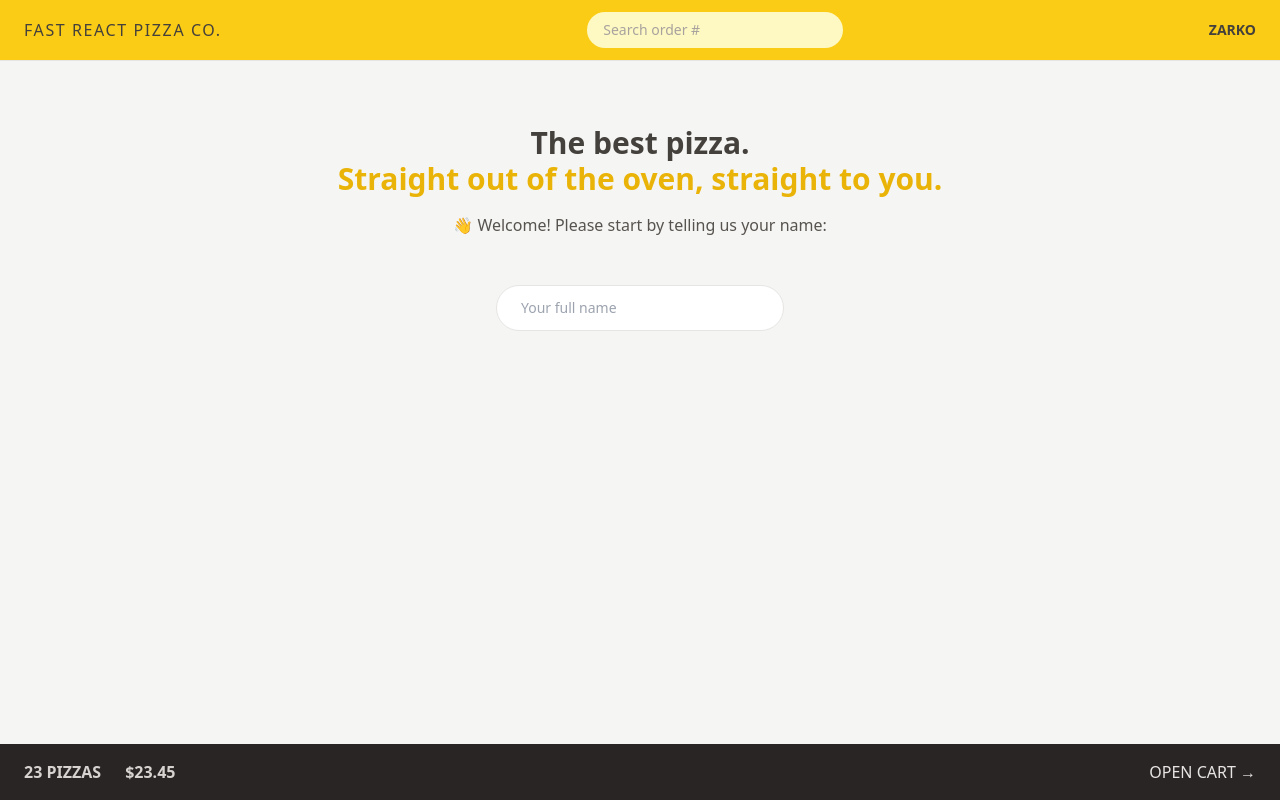
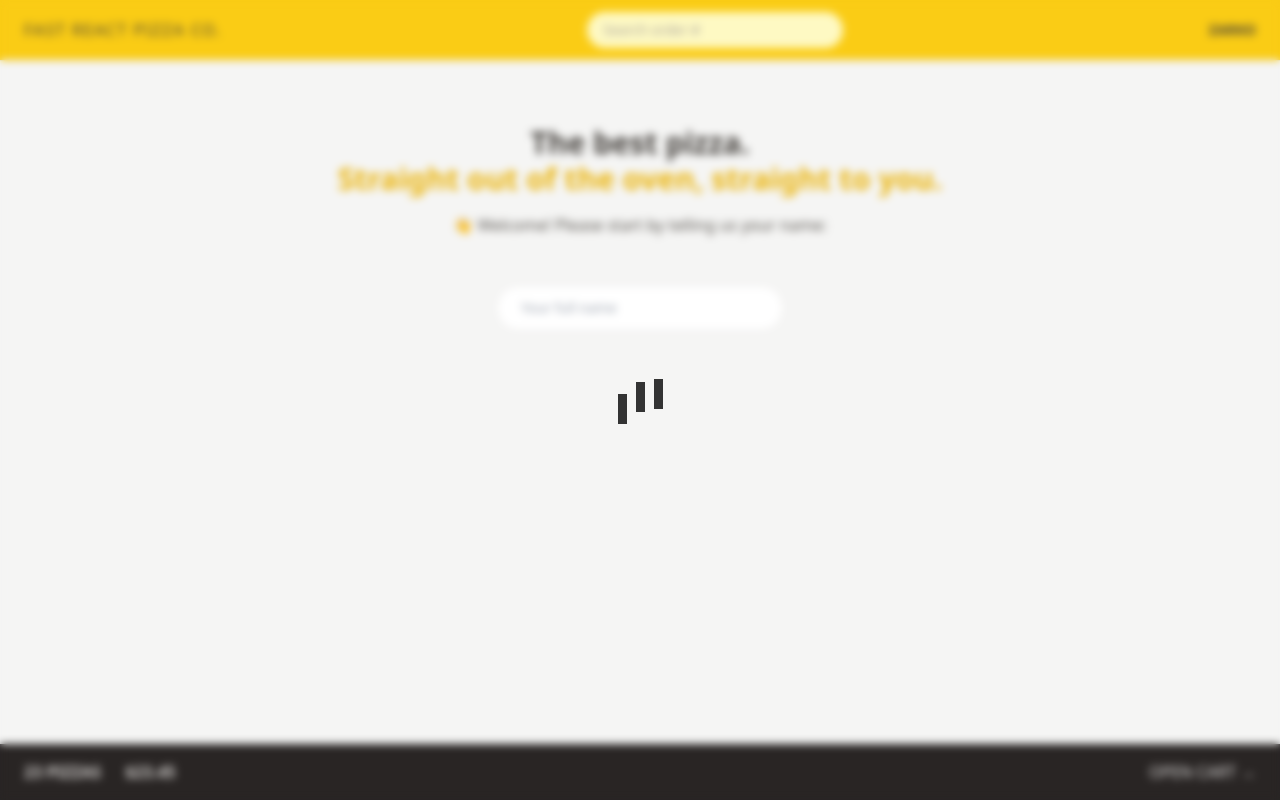
Before and after one commit to SenseiZarkoDukic/fast-react-pizza, a React (Vite) app: page / in a window 1280 px wide. Built offline with nearby package versions, Linux system fonts and the light colour scheme.

Commit message:
Stylize Loader using absolute positioning

```diff
--- a/src/ui/AppLayout.jsx
+++ b/src/ui/AppLayout.jsx
@@ -9,7 +9,9 @@ function AppLayout() {
 
   return (
     <div className=" grid h-screen grid-rows-[auto_1fr_auto] ">
-      {isLoading && <Loader />}
+      {/* {isLoading && <Loader />} */}
+      {true && <Loader />}
+
       <Header />
       <div className="overflow-scroll">
         <main className=" mx-auto max-w-3xl ">
--- a/src/ui/Loader.jsx
+++ b/src/ui/Loader.jsx
@@ -1,5 +1,9 @@
 function Loader() {
-  return <div className="loader"></div>;
+  return (
+    <div className="bg:slate-200/20 absolute inset-0 flex w-screen items-center  justify-center backdrop-blur-sm ">
+      <div className="loader"></div>
+    </div>
+  );
 }
 
 export default Loader;
```
